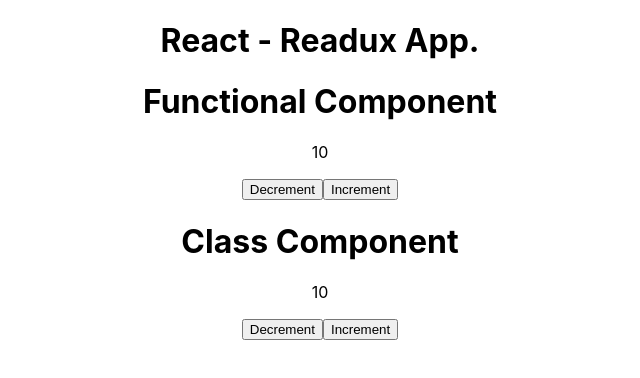
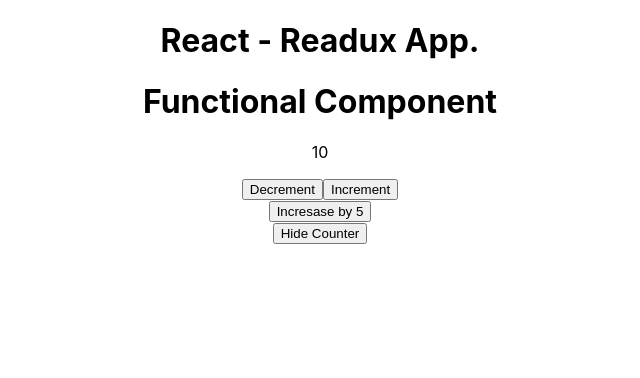
Before and after one commit to Jorge-Ortiz-Mata/07-working-with-redux-react, a React (Create React App) app: page / in a window 1280 px wide. Shown: the top 378 px of the page, without its empty margins (320-960 px from the left). Built offline with nearby package versions, Linux system fonts and the light colour scheme.

Commit message:
Implementing redux

```diff
--- a/src/App.jsx
+++ b/src/App.jsx
@@ -1,4 +1,4 @@
-import CounterClass, { CounterFunctional } from './components/Counter';
+import { CounterFunctional } from './components/Counter';
 import './App.css';
 
 function App() {
@@ -6,7 +6,6 @@
     <div className="App">
       <h1>React - Readux App.</h1>
       <CounterFunctional />
-      <CounterClass />
     </div>
   );
 }
--- a/src/components/Counter.jsx
+++ b/src/components/Counter.jsx
@@ -1,50 +1,50 @@
 import { useSelector, useDispatch, connect } from 'react-redux';
 import { Component } from 'react';
 
-// ============ Redux with Class Components ============
-class CounterClass extends Component {
+// // ============ Redux with Class Components ============
+// class CounterClass extends Component {
 
-  handleDecrement() {
-    this.props.decrement();
-  }
+//   handleDecrement() {
+//     this.props.decrement();
+//   }
 
-  handleIncrement() {
-    this.props.increment();
-  }
+//   handleIncrement() {
+//     this.props.increment();
+//   }
 
-  render() {
-    return(
-      <>
-      <h1>Class Component</h1>
-      <div>
-        <p>{this.props.counter}</p>
-        <button onClick={this.handleDecrement.bind(this)}>Decrement</button>
-        <button onClick={this.handleIncrement.bind(this)}>Increment</button>
-      </div>
-    </>
-    )
-  }
-}
+//   render() {
+//     return(
+//       <>
+//       <h1>Class Component</h1>
+//       <div>
+//         <p>{this.props.counter}</p>
+//         <button onClick={this.handleDecrement.bind(this)}>Decrement</button>
+//         <button onClick={this.handleIncrement.bind(this)}>Increment</button>
+//       </div>
+//     </>
+//     )
+//   }
+// }
 
-const mapsStateToProps = (state) => {
-  return {
-    counter: state.counter
-  };
-}
+// const mapsStateToProps = (state) => {
+//   return {
+//     counter: state.counter
+//   };
+// }
 
-const mapDispatch = (dispatch) => {
-  return {
-    increment: () => dispatch({ type: 'increment' }),
-    decrement: () => dispatch({ type: 'decrement' }),
-   };
-}
+// const mapDispatch = (dispatch) => {
+//   return {
+//     increment: () => dispatch({ type: 'increment' }),
+//     decrement: () => dispatch({ type: 'decrement' }),
+//    };
+// }
 
-export default connect(mapsStateToProps, mapDispatch)(CounterClass);
+// export default connect(mapsStateToProps, mapDispatch)(CounterClass);
 
 // ============ Redux with Functional Components ============
 export const CounterFunctional = () => {
   const dispatch = useDispatch();
-  const counter = useSelector(state => state.counter);
+  const { counter, showCounter } = useSelector(state => state);
 
   const handleDecrement = () => {
     dispatch({type: 'decrement'});
@@ -54,13 +54,45 @@
     dispatch({type: 'increment'});
   }
 
+  const increaseByFive = () => {
+    dispatch({type: 'increaseByFive', amount: 5});
+  }
+
+  const handleHideCounter = () => {
+    dispatch({ type: 'hideCounter' })
+  }
+
+  const handleShowCounter = () => {
+    dispatch({ type: 'showCounter' })
+  }
+
   return(
     <>
       <h1>Functional Component</h1>
       <div>
         <p>{counter}</p>
-        <button onClick={handleDecrement}>Decrement</button>
-        <button onClick={handleIncrement}>Increment</button>
+        {
+          showCounter
+          ? <>
+              <div>
+                <button onClick={handleDecrement}>Decrement</button>
+                <button onClick={handleIncrement}>Increment</button>
+              </div>
+              <div>
+                <button onClick={increaseByFive}>Incresase by 5</button>
+              </div>
+              <div>
+                <button onClick={handleHideCounter}>Hide Counter</button>
+              </div>
+          </>
+          : <>
+              <button onClick={handleShowCounter}>Show Counter</button>
+          </>
+        }
+      </div>
+      <div>
+      </div>
+      <div>
       </div>
     </>
   )
--- a/src/store/index.js
+++ b/src/store/index.js
@@ -1,15 +1,49 @@
 import { createStore } from "redux";
 
-const counterReducer = (state = { counter: 10 }, action) => {
+const initialState = {
+  counter: 10,
+  showCounter: true
+}
+
+const counterReducer = (state = initialState, action) => {
   if(action.type === "increment") {
-    return { counter: state.counter + 1 }
+    return {
+      counter: state.counter + 1,
+      showCounter: state.showCounter
+    }
   }
 
   if(action.type === "decrement") {
-    return { counter: state.counter - 1 }
+    return {
+      counter: state.counter - 1,
+      showCounter: state.showCounter
+
+    }
   }
 
-  return state
+  if(action.type === "increaseByFive") {
+    return {
+      counter: state.counter + action.amount,
+      showCounter: state.showCounter
+
+    }
+  }
+
+  if(action.type === "hideCounter"){
+    return {
+      counter: state.counter,
+      showCounter: false
+    }
+  }
+
+  if(action.type === "showCounter"){
+    return {
+      counter: state.counter,
+      showCounter: true
+    }
+  }
+
+  return state;
 }
 
 const store = createStore(counterReducer);
```
